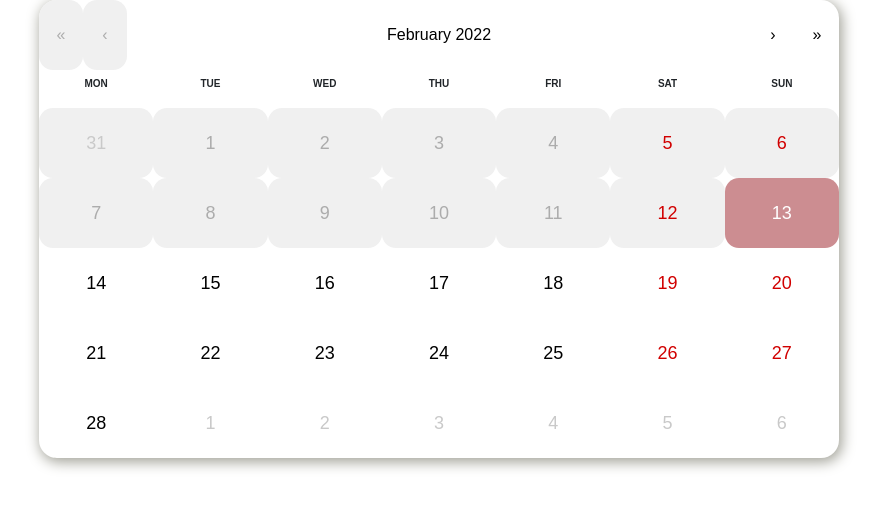
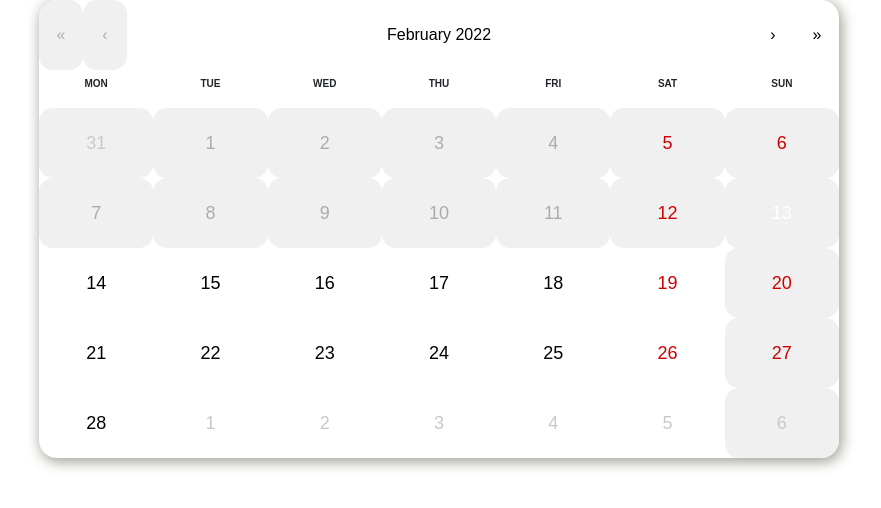
Before and after one commit to talebhammoude/react-calendar, a React (Create React App) app in the folder reactcalendarcomp/: page / in a window 1280 px wide. Shown: the top 508 px of the page, without its empty margins (201-1082 px from the left). Built offline with nearby package versions, Linux system fonts and the light colour scheme; no server answers; the database is empty.

Commit message:
Update CalendarComp.jsx

```diff
--- a/reactcalendarcomp/src/components/CalendarComp/CalendarComp.jsx
+++ b/reactcalendarcomp/src/components/CalendarComp/CalendarComp.jsx
@@ -158,7 +158,7 @@ function CalendarComp() {
 
     return (
       <div>
-        <Calendar onChange={onChange} onClickDay={openForm} minDate={new Date()}  value={value} />
+        <Calendar onChange={onChange} onClickDay={openForm} minDate={new Date()}  value={value}  tileDisabled={({activeStartDate, date, view }) => date.getDay() === 0}/>
 
         {formState && <Exampleform dayValue={value.toLocaleDateString()} cancelForm={cancelFormFunc}  addBooking={addToDb} />}
 
```
